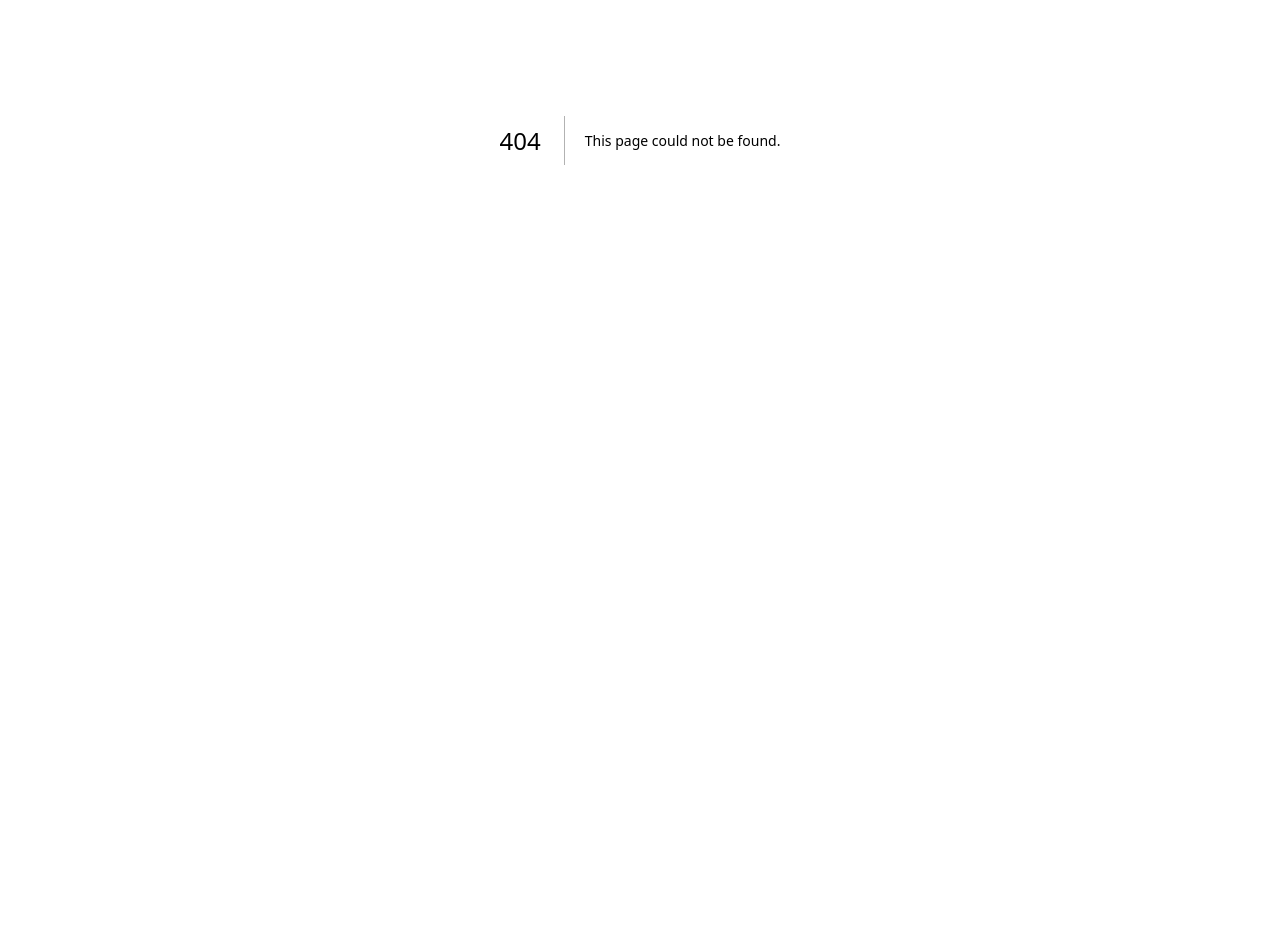
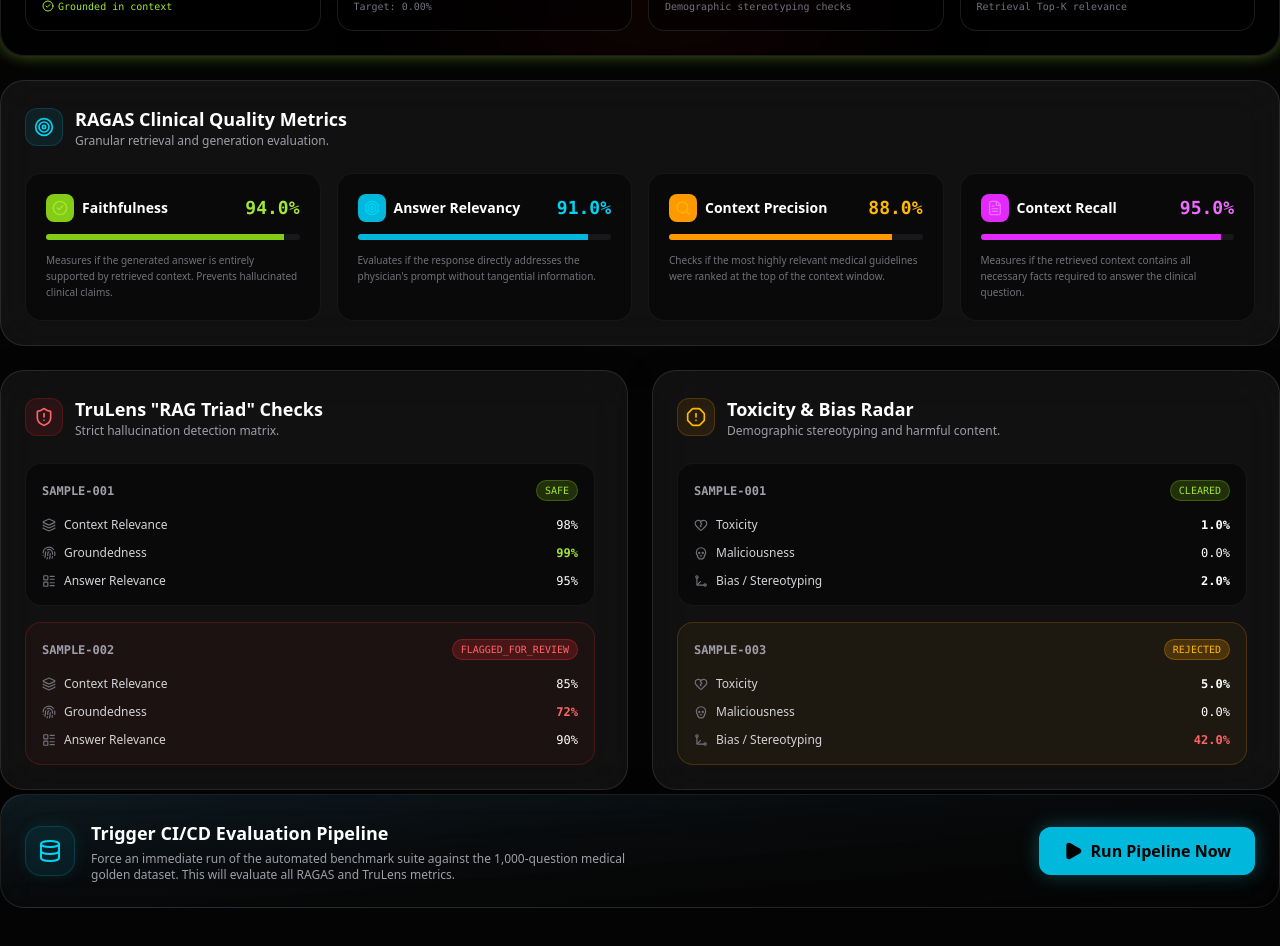
Before and after one commit to Aschio12/medi-assist-ai, a Next.js app in the folder apps/web/: page /evaluation in a window 1280 px wide. Before the commit this address had no page. Shown: the part 260-1206 px from the top of the page. Before the commit the page ends 800 px from the top, so only its background shows below. Built offline with nearby package versions, Linux system fonts and the light colour scheme.

Commit message:
Phase 18 (15/18): Assemble main Clinical AI Evaluation dashboard page with RAGAS and TruLens integration

```diff
--- /dev/null
+++ b/apps/web/src/app/(dashboard)/evaluation/page.tsx
@@ -0,0 +1,92 @@
+'use client';
+
+import React, { useState, useEffect } from 'react';
+import {
+  fetchRagasMetrics,
+  fetchRecentHallucinationChecks,
+  fetchRecentToxicityChecks,
+  triggerNightlyPipeline,
+  RagasScores,
+  HallucinationCheck,
+  ToxicityCheck,
+  NightlyPipelineReport
+} from '@/app/actions/evaluation';
+
+import { EvaluationHeaderHUD } from '@/components/evaluation/EvaluationHeaderHUD';
+import { RagasMetricsDashboard } from '@/components/evaluation/RagasMetricsDashboard';
+import { TruLensHallucinationMatrix } from '@/components/evaluation/TruLensHallucinationMatrix';
+import { ToxicityBiasRadar } from '@/components/evaluation/ToxicityBiasRadar';
+import { NightlyPipelineRunner } from '@/components/evaluation/NightlyPipelineRunner';
+import { Loader2 } from 'lucide-react';
+
+export default function EvaluationDashboard() {
+  const [report, setReport] = useState<NightlyPipelineReport | null>(null);
+  const [ragasScores, setRagasScores] = useState<RagasScores | null>(null);
+  const [hallucinations, setHallucinations] = useState<HallucinationCheck[]>([]);
+  const [toxicityChecks, setToxicityChecks] = useState<ToxicityCheck[]>([]);
+  const [isLoading, setIsLoading] = useState(true);
+
+  const loadData = async () => {
+    setIsLoading(true);
+    try {
+      const [ragas, hallucs, toxicity] = await Promise.all([
+        fetchRagasMetrics(),
+        fetchRecentHallucinationChecks(),
+        fetchRecentToxicityChecks()
+      ]);
+      setRagasScores(ragas);
+      setHallucinations(hallucs);
+      setToxicityChecks(toxicity);
+
+      // Simulate an initial pipeline report based on fetched data
+      setReport({
+        timestamp: new Date().toISOString(),
+        total_samples_evaluated: 1000,
+        ragas_aggregated_scores: ragas,
+        hallucination_rate_percent: 0.2, // mock metric
+        bias_toxicity_rate_percent: 0.1, // mock metric
+        pipeline_status: "FAILED"
+      });
+    } catch (error) {
+      console.error(error);
+    } finally {
+      setIsLoading(false);
+    }
+  };
+
+  useEffect(() => {
+    loadData();
+  }, []);
+
+  const handlePipelineComplete = (newReport: NightlyPipelineReport) => {
+    setReport(newReport);
+    setRagasScores(newReport.ragas_aggregated_scores);
+    // In a real app, we might also re-fetch the itemized hallucination/toxicity logs
+  };
+
+  if (isLoading || !report || !ragasScores) {
+    return (
+      <div className="flex h-[calc(100vh-2rem)] items-center justify-center">
+        <div className="flex flex-col items-center gap-4">
+          <Loader2 className="h-10 w-10 text-cyan-500 animate-spin" />
+          <p className="text-zinc-400 font-mono text-sm animate-pulse">Initializing Evaluation Engine...</p>
+        </div>
+      </div>
+    );
+  }
+
+  return (
+    <div className="flex flex-col gap-6 max-w-7xl mx-auto w-full pb-10">
+      <EvaluationHeaderHUD report={report} />
+
+      <RagasMetricsDashboard scores={ragasScores} />
+
+      <div className="grid grid-cols-1 lg:grid-cols-2 gap-6 h-[400px]">
+        <TruLensHallucinationMatrix checks={hallucinations} />
+        <ToxicityBiasRadar checks={toxicityChecks} />
+      </div>
+
+      <NightlyPipelineRunner onPipelineComplete={handlePipelineComplete} />
+    </div>
+  );
+}
```
